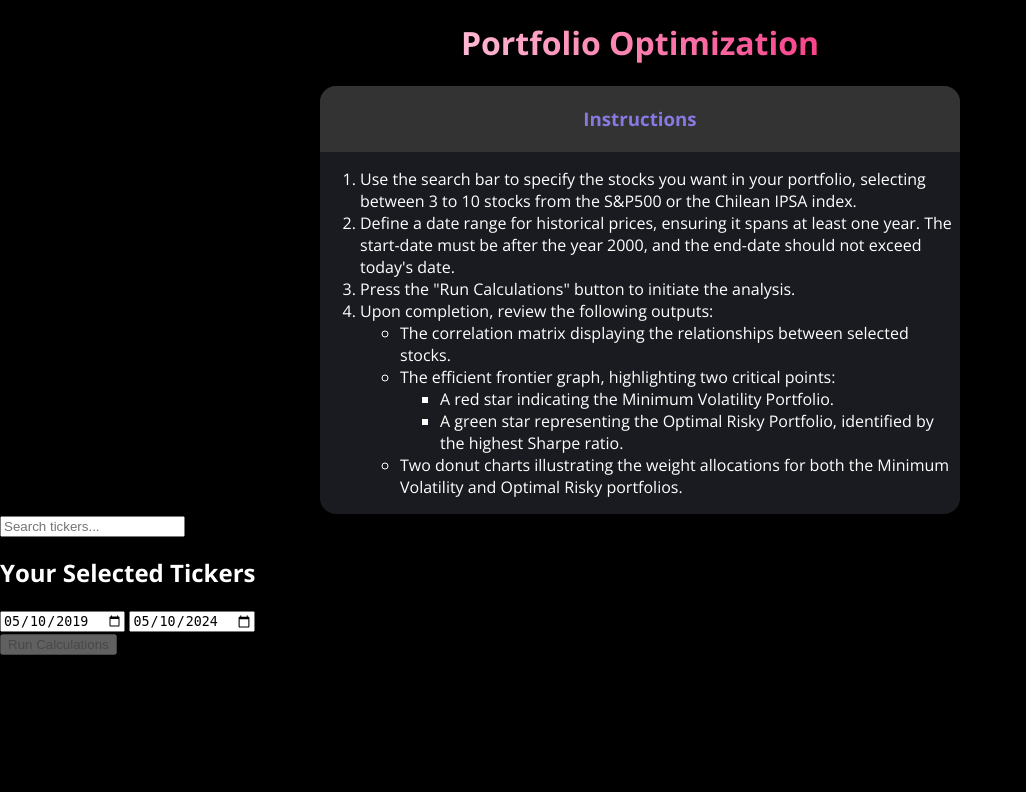
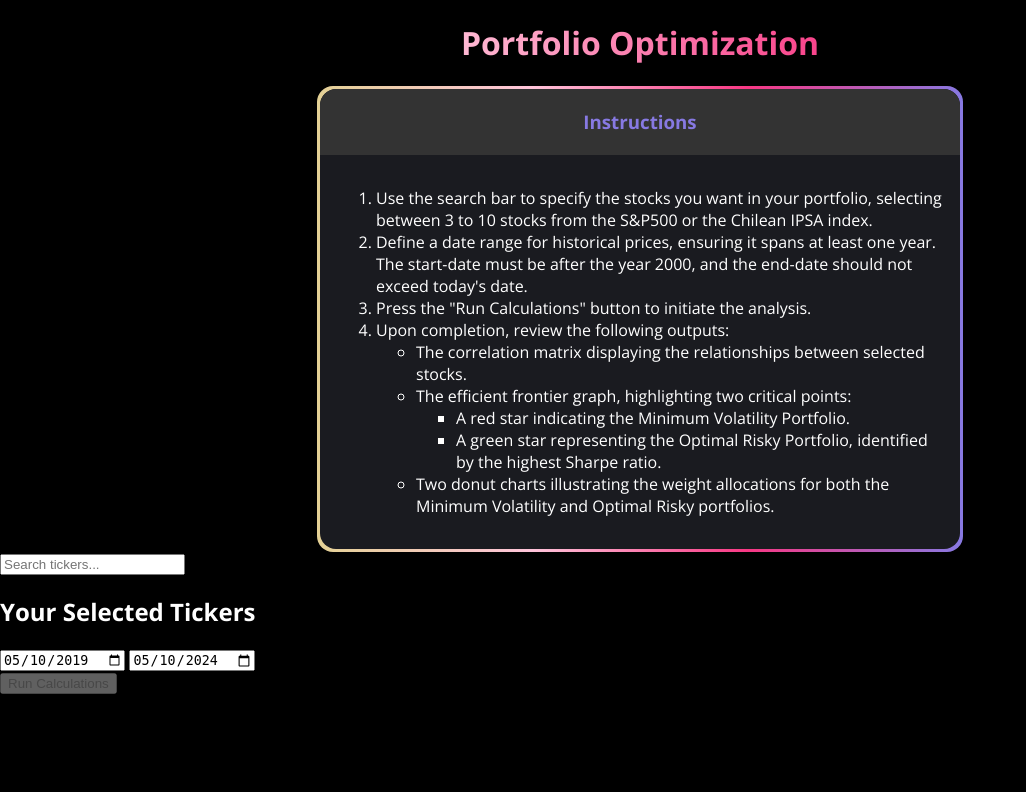
Before and after one commit to machib77/marcelobarrero, a Django app: page /portfolio-optimization/ in a window 1280 px wide. Shown: the top 792 px of the page, without its empty margins (0-1026 px from the left). Run offline with Django 5.2, Linux system fonts and the light colour scheme; parts of the project's set-up code (start-up, migrations or seed data) failed here and were passed over; some libraries are stand-ins or nearby versions.

Commit message:
po: style: gradient border box working

```diff
--- a/portfolio_optimization/static/css/po_home.css
+++ b/portfolio_optimization/static/css/po_home.css
@@ -23,11 +23,24 @@ body {
   text-align: center;
 }
 
+.gradient-container {
+  background: linear-gradient(to right, #e4d195, #ffc4da, #f83884, #8779e2);
+  border-radius: 1em;
+  padding: 0.2em; /* Adjust this value to control the size of the gradient border */
+  margin: 1em;
+}
+
+#box-border {
+  background-color: #1a1b20;
+  border-radius: 1em;
+  overflow: hidden;
+}
+
 #instructions {
-  background-color: #1a1b20;
-  margin: 1em;
+  background-color: #1a1b20; /* Inherit the background color from #box-border */
+  border-radius: 1em; /* Inherit the border-radius from #box-border */
+  margin: 0;
   overflow: hidden;
-  border-radius: 1em;
 }
 
 #home-title-h1 {
@@ -43,11 +56,20 @@ body {
   padding: 0.1em;
   text-align: center;
   color: #8779e2;
+  border-top-left-radius: 1em;
+  border-top-right-radius: 1em;
+}
+
+#instructions-inner-content {
+  padding: 1em; /* Add padding for better spacing */
 }
 
 @media screen and (min-width: 768px) {
   #instructions {
     margin: 0 auto;
+  }
+  .gradient-container {
+    margin: 0 auto;
     max-width: 50%;
   }
 }
--- a/portfolio_optimization/templates/portfolio_optimization/po-home.html
+++ b/portfolio_optimization/templates/portfolio_optimization/po-home.html
@@ -25,12 +25,14 @@
     <div id="home-title" class="title">
       <h1 id="home-title-h1">Portfolio Optimization</h1>
     </div>
+    <div class="gradient-container">
       <div class="box-border">
         <div id="instructions">
           <div id="instructions-title">
             <h3 id="instructions-h3" class="title">Instructions</h3>
           </div>
           <div id="instructions-content">
+            <div id="instructions-inner-content">
               <ol>
                 <li>Use the search bar to specify the stocks you want in your portfolio, selecting between 3 to 10 stocks from the S&P500 or the Chilean IPSA index.</li>
                 <li>Define a date range for historical prices, ensuring it spans at least one year. The start-date must be after the year 2000, and the end-date should not exceed today's date.</li>
@@ -49,8 +51,11 @@
                 </li>
               </ol>
             </div>
+          </div>
 
         </div>
+      </div>
+
     </div>
 
     <section>{% include "partials/search.html" %}</section>
```
Also changed, not shown: db.sqlite3. Lines whose indentation alone changed are shown as unchanged.
